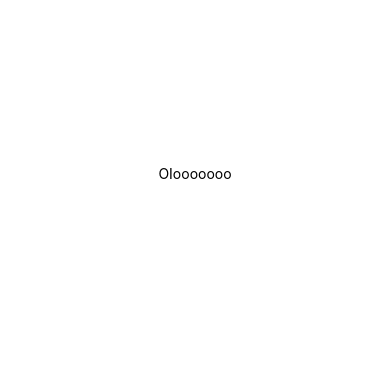
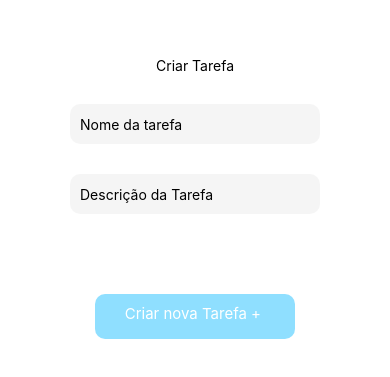
Before and after one commit to guirs51/ListaDeTarefas, a React Native app in the folder App/: screen /Create in a window 390 px wide. Shown: the part 249-626 px from the top of the page. Built offline with nearby package versions, Linux system fonts and the light colour scheme; no server answers.

Commit message:
tela de criar tarefa

```diff
--- a/App/pages/CreateTask.tsx
+++ b/App/pages/CreateTask.tsx
@@ -1,11 +1,34 @@
-import { StatusBar } from 'expo-status-bar';
-import { StyleSheet, Text, View } from 'react-native';
-
+import { StatusBar } from "expo-status-bar";
+import { StyleSheet, Text, View, TextInput,TouchableOpacity } from "react-native";
+import { useNavigation } from '@react-navigation/native';
 
 export default function CreateTask() {
+     const navigation = useNavigation<any>();
+
   return (
     <View style={styles.container}>
-            <Text>OIooooooo</Text>
+      <Text>Criar Tarefa</Text>
+      <TextInput style={styles.input} placeholder="Nome da tarefa"></TextInput>
+      <TextInput
+        style={styles.input}
+        placeholder="Descrição da Tarefa"
+      ></TextInput>
+      <TouchableOpacity
+        onPress={() => navigation.navigate("Task")}
+        style={{
+          backgroundColor: "#00b7ff70",
+          padding: 10,
+          borderRadius: 10,
+          width: 200,
+          height: 45,
+          alignItems: "center",
+          top: 50,
+        }}
+      >
+        <Text style={{ color: "#fff", fontSize: 15 }}>
+          Criar nova Tarefa +{" "}
+        </Text>
+      </TouchableOpacity>
     </View>
   );
 }
@@ -13,8 +36,16 @@ export default function CreateTask() {
 const styles = StyleSheet.create({
   container: {
     flex: 1,
-        backgroundColor: '#fff',
-        alignItems: 'center',
-        justifyContent: 'center',
+    backgroundColor: "#fff",
+    alignItems: "center",
+    justifyContent: "center",
+    gap: 30,
+  },
+  input: {
+    width: 250,
+    height: 40,
+    backgroundColor: "#130b0b09",
+    borderRadius: 10,
+    padding: 10,
   },
 });
```
Lines whose indentation alone changed are shown as unchanged.
